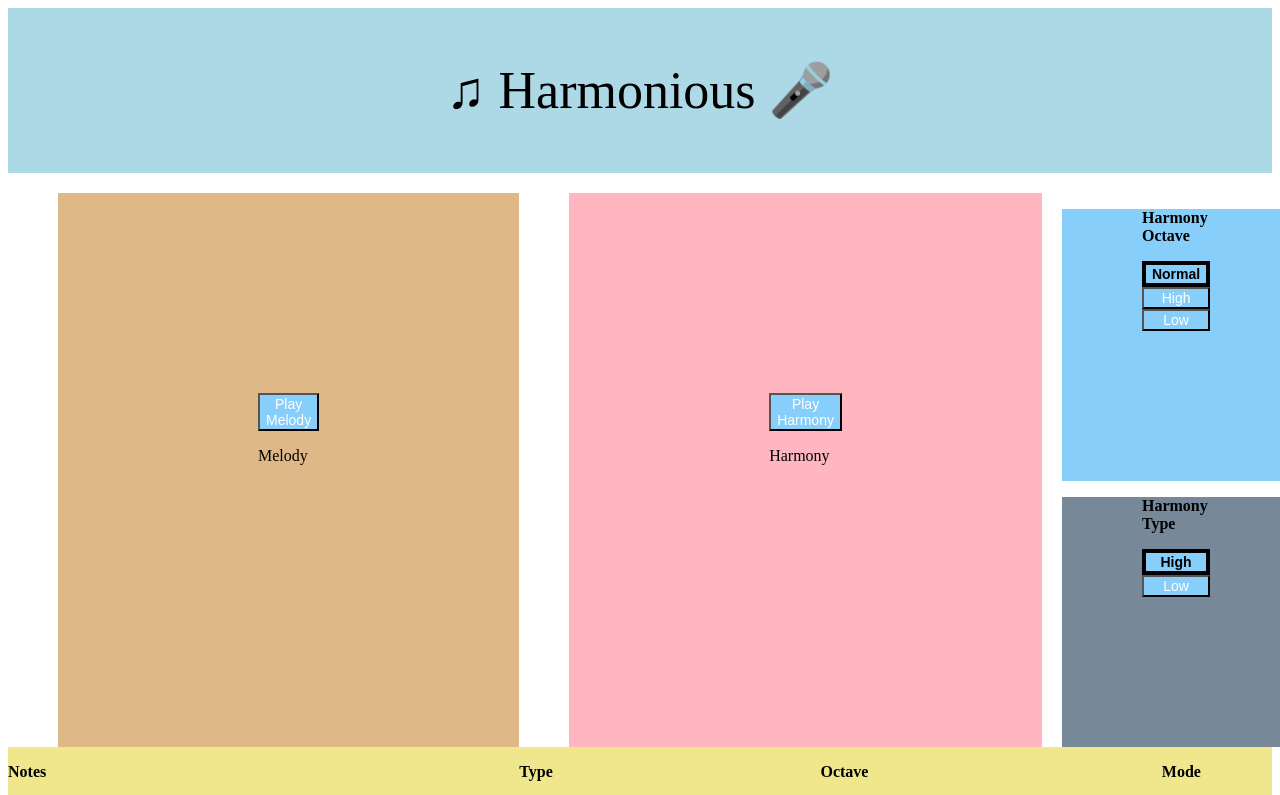
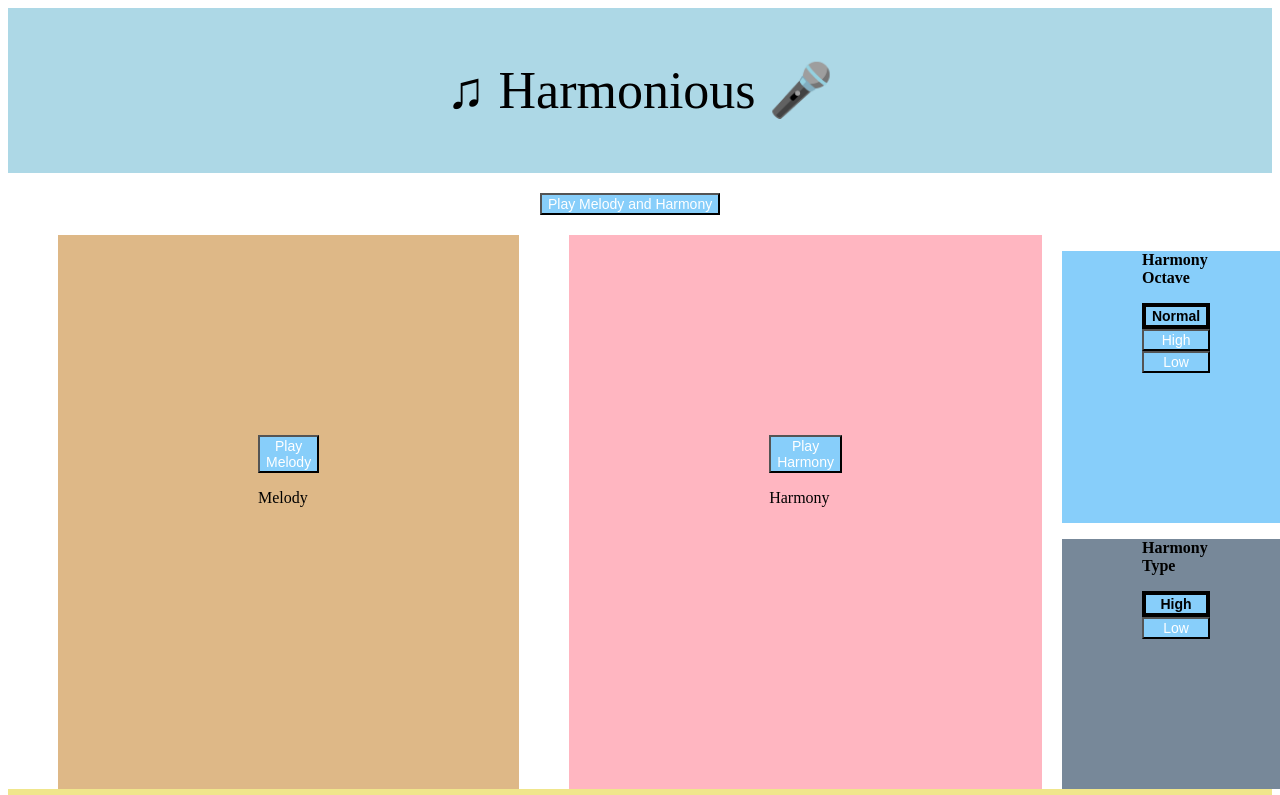
Before and after one commit to andrewvt97/Harmonious, a React (Vite) app: page / in a window 1280 px wide. Shown: the top 795 px of the page. Built offline with nearby package versions, Linux system fonts and the light colour scheme.

Commit message:
Add play melody and harmony button

```diff
--- a/src/components/App.jsx
+++ b/src/components/App.jsx
@@ -255,6 +255,11 @@ function App() {
     });
   };
 
+  const playMelodyandHarmony = (melody, harmony) => {
+      playMelody(melody);
+      playMelody(harmony);
+  };
+
 
 
   // console.log("Melody:", JSON.stringify(melody));
@@ -267,6 +272,9 @@ function App() {
 
         <div className='header'>
           <p className='website-name'> ♫ Harmonious 🎤</p>
+        </div>
+        <div className='play-both-button'>
+          <Button text="Play Melody and Harmony" onClick={() => playMelodyandHarmony(melody, harmony)}></Button>
         </div>
         <div className='display'>
         <div className='melody-display'>
--- a/src/styles/App.css
+++ b/src/styles/App.css
@@ -25,6 +25,13 @@
 
 .display {
   display: flex;
+  margin-top: 20px;
+}
+
+.play-both-button {
+  width: 200px;
+  margin-left: auto;
+  margin-right: auto;
   margin-top: 20px;
 }
 
```
